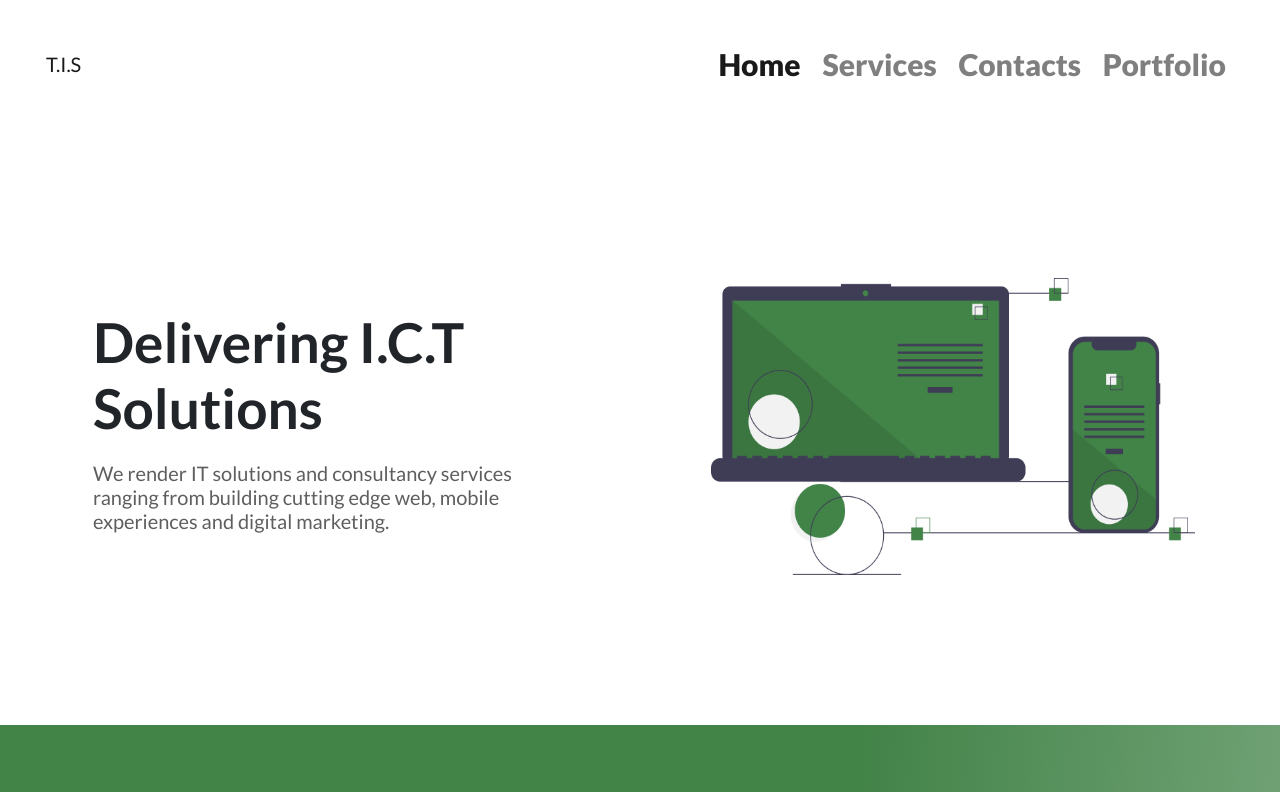
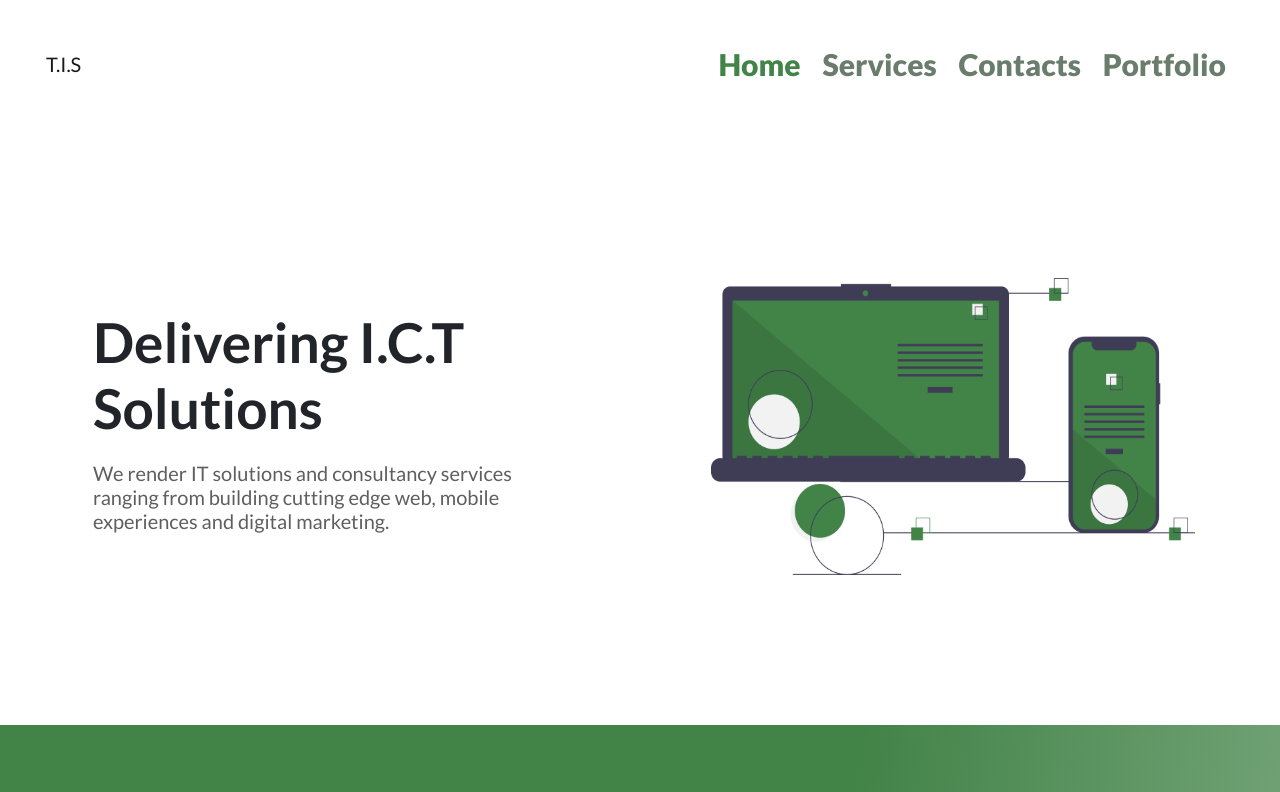
Before and after one commit to TechInnovationsandSolutions/website, a website: page app/index.html in a window 1280 px wide. Shown: the top 792 px of the page. Drawn offline with nearby package versions, Linux system fonts and the light colour scheme; files whose address does not match are found by name.

Commit message:
Change color of nav link

```diff
--- a/app/styles/main.scss
+++ b/app/styles/main.scss
@@ -45,8 +45,9 @@ body{
     nav{
       ul{
         li{
-          color: $navColor !important;
+
           a{
+            color: $navColor !important;
             @media screen and (min-width: 1024px) {
               font-weight: 900;
               font-size: 30px;
@@ -55,7 +56,7 @@ body{
           }
 
           @media screen and (min-width: 768px) {
-            &.active{
+            &.active a{
               color: $themeGreen !important;
             }
           }
```
Also changed, not shown: app/styles/main.css, 1 other file.
